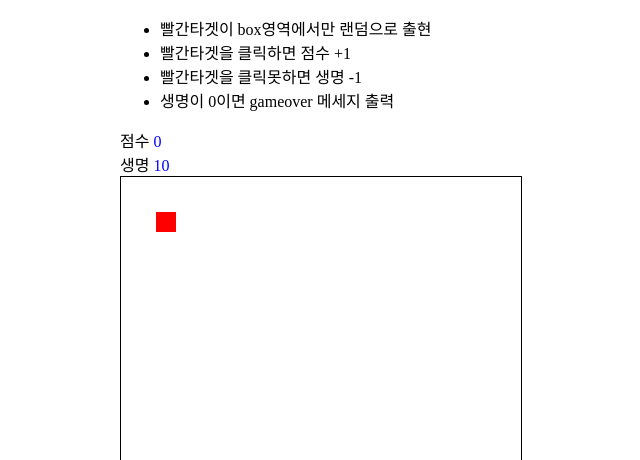
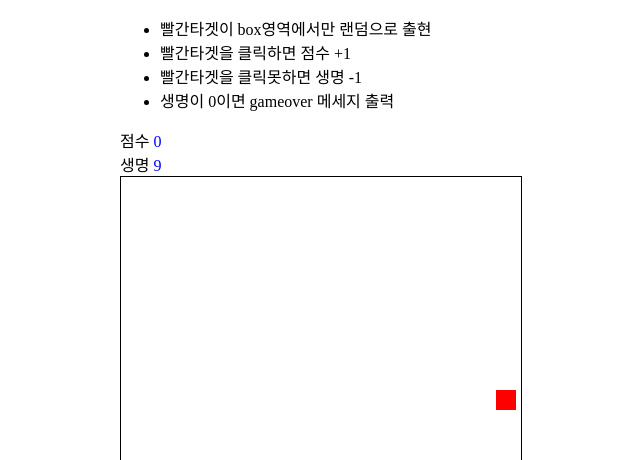
Before and after one commit to kimseungdeok/start-fe, a plain HTML site: page 06/quiz7.html in a window 1280 px wide. Both pictures are taken after a click on the element 591 px from the left and 377 px from the top of the page. Shown: the top 460 px of the page, 270-910 px from the left. Drawn offline with Linux system fonts and the light colour scheme.

Commit message:
quiz 7 기능 구현 완료

```diff
--- a/06/quiz7.html
+++ b/06/quiz7.html
@@ -4,7 +4,7 @@
     <meta charset="UTF-8" />
     <meta name="viewport" content="width=device-width, initial-scale=1.0" />
     <meta http-equiv="X-UA-Compatible" content="ie=edge" />
-    <title>Game</title>
+    <title>quiz7</title>
     <style>
       .box {
         border: 1px solid black;
--- a/06/quiz7.js
+++ b/06/quiz7.js
@@ -0,0 +1,27 @@
+const $bug = document.getElementById('bug');
+const $box = document.querySelector('.box');
+let point = document.getElementById('point');
+let life = document.getElementById('life');
+let count = 1;
+let lifeCount = 9;
+
+console.log(document.getElementById('point').innerText)
+
+$box.addEventListener('click', (e) =>{
+    let clickEl = e.currentTarget;
+    console.log(clickEl);
+    if(lifeCount < 0) {
+        alert('gameover');
+    }
+    console.log(lifeCount);
+    life.innerHTML = lifeCount--;
+    console.log('click', count, EventTarget);
+    $bug.style.left = `${Math.random()*400}px`;
+    $bug.style.top = `${Math.random()*400}px`;
+    console.log(lifeCount);
+
+})
+$bug.addEventListener('click', (e) => {
+    point.innerHTML = count++;
+    life.innerHTML = lifeCount++;
+});
```
